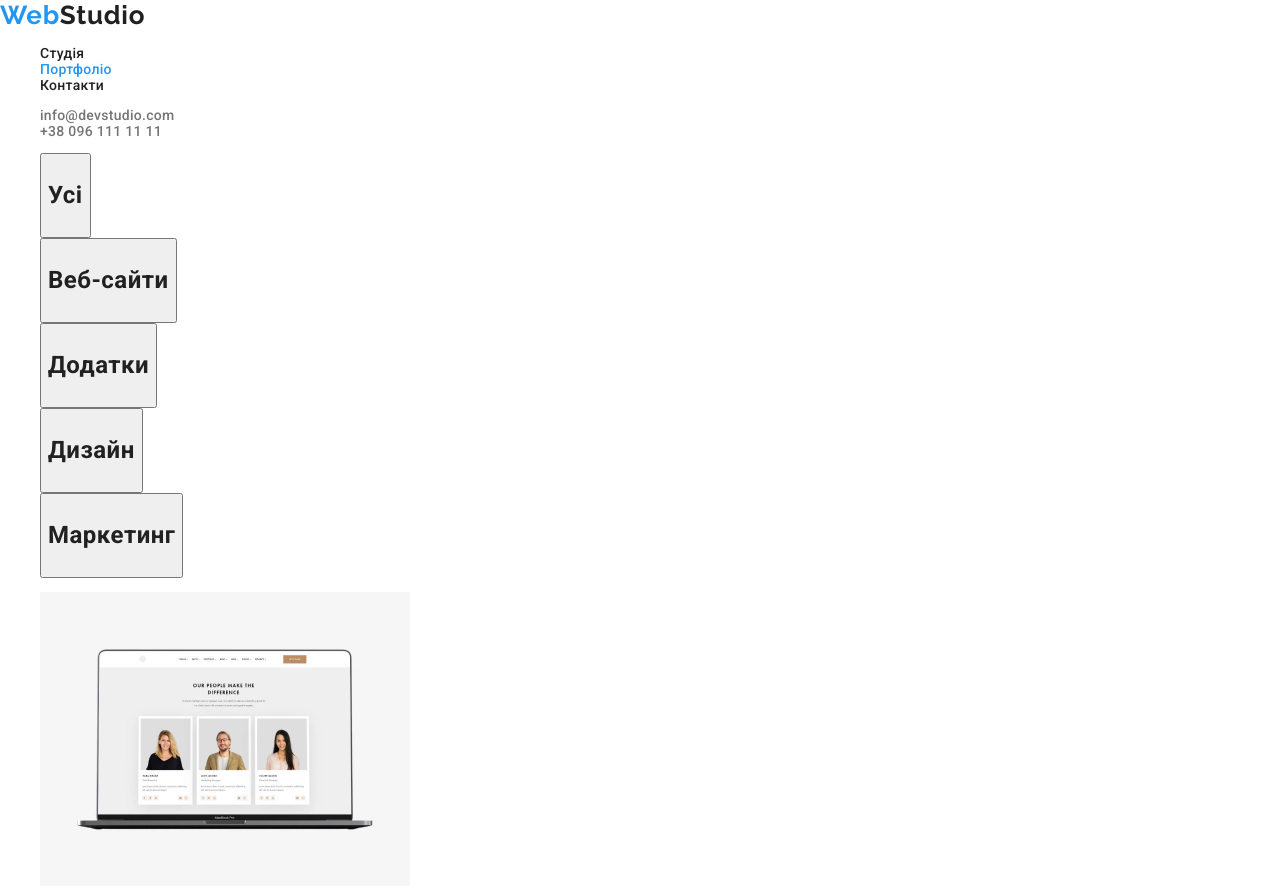
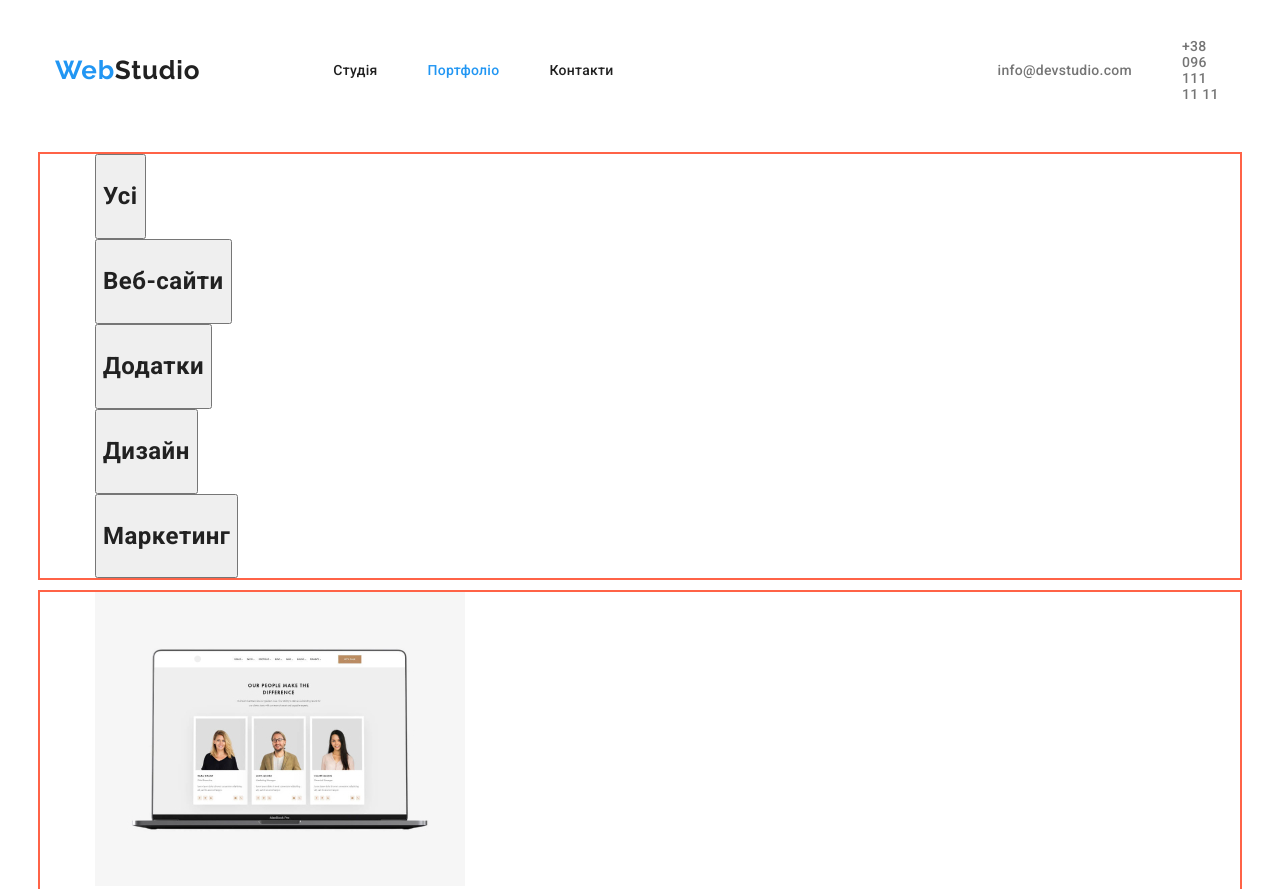
Before and after one commit to AnastasijaStanko/goit-markup-hw-03, a plain HTML site: page portfolio.html in a window 1280 px wide. Shown: the top 889 px of the page. Drawn offline with nearby package versions, Linux system fonts and the light colour scheme.

Commit message:
changes css

```diff
--- a/css/portfolio.css
+++ b/css/portfolio.css
@@ -18,6 +18,47 @@ body {
 
 .link {
     text-decoration: none;
+}
+
+.container {
+    width: 1200px;
+    padding-left: 15px;
+    padding-right: 15px;
+    margin: 0 auto;
+    outline: 2px solid tomato;
+}
+
+.main-navigation {
+    margin-left: 93px;
+    margin-right: 344px;
+    display: flex;
+    align-items: center;
+}
+
+.header-navigation {
+    width: 1200px;
+    padding-left: 15px;
+    padding-right: 15px;
+    margin: auto;
+    align-items: center;
+    padding-top: 24px;
+    padding-bottom: 24px;
+    display: flex;
+}
+
+.header-list {
+    display: flex;
+}
+
+.header-nav {
+    margin-left: auto;
+    display: flex;
+    align-items: center;
+    gap: 50px;
+}
+
+.header-list {
+    gap: 50px;
 }
 
 .header-list .nav-link.current {
@@ -56,13 +97,22 @@ body {
 
         color: var(--secondary-title-color);
         }
-        .nav-link {
-        font-weight: 500;
-        line-height: calc(16 / 14);
-        letter-spacing: 0.02em;
 
-        color: var(--main-title-color);
+        .nav-link,
+        .link-logo-tel {
+            font-weight: 500;
+            line-height: 1.14;
+            letter-spacing: 0.02em;
+            color: var(--main-title-color);
         }
+
+        .header-nav {
+            margin-left: auto;
+            display: flex;
+            align-items: center;
+            gap: 50px;
+        }
+
 
         .link-mail, .link-logo-tel {
             font-weight: 500;
--- a/portfolio.html
+++ b/portfolio.html
@@ -13,19 +13,26 @@
 </head>
 <body>
     <header>
-        <a class="logo-link link" href="/index.html">Web<span class="logo-header">Studio</span></a>
+        <div class="header-navigation">
+            <div class="logo">
+            <a class="logo-link link" href="/studio.html">Web<span class="logo-header">Studio</span></a>
+            </div>
+            <div class="main-navigation">
                 <ul class="header-list list">
-            <li><a class="nav-link link" href="./index.html">Студія</a></li>
-            <li><a class="nav-link link current" href="">Портфоліо</a></li>
+                    <li><a class="nav-link link" href="./studio.html">Студія</a></li>
+                    <li><a class="nav-link link current" href="./portfolio.html">Портфоліо</a></li>
                     <li><a class="nav-link link" href="">Контакти</a></li>
                 </ul>
+            </div>
 
             <ul class="header-nav list">
                 <li><a class="link-mail link" href="mailto:info@devstudio.com">info@devstudio.com</a></li>
                 <li><a class="link-logo-tel link" href="tel:+380961111111">+38 096 111 11 11</a></li>
             </ul>
+        </div>
     </header>
     <main>
+        <div class="container">
             <section>
             <ul class="list">
                 <li><button class="button">
@@ -44,6 +51,10 @@
                 <h1>Маркетинг</h1>
                 </li>
             </ul>
+            </section>
+        </div>
+
+            <div class="container">
                 <ul>
                 <li class="project-list list">
                     <img class="project-item" src="./images/portfolio2.jpg" alt="items" width="370px;">
@@ -91,6 +102,7 @@
                     <p class="project-text">Додаток</p>
                 </li>
             </ul>
+            </div>
     </section>
         </main>
     <footer class="footer">
@@ -103,6 +115,7 @@
                     <li class="list">
                         <a class="footer-tel link" href="tel:+380961111111">+38 096 111 11 11</a></li>
                 </ul>
+            </div>
 </footer>
 </body>
 </html>
```
Also changed, not shown: css/styles.css (+12 -11 lines), studio.html (+3 -3 lines). Lines whose indentation alone changed are shown as unchanged.
